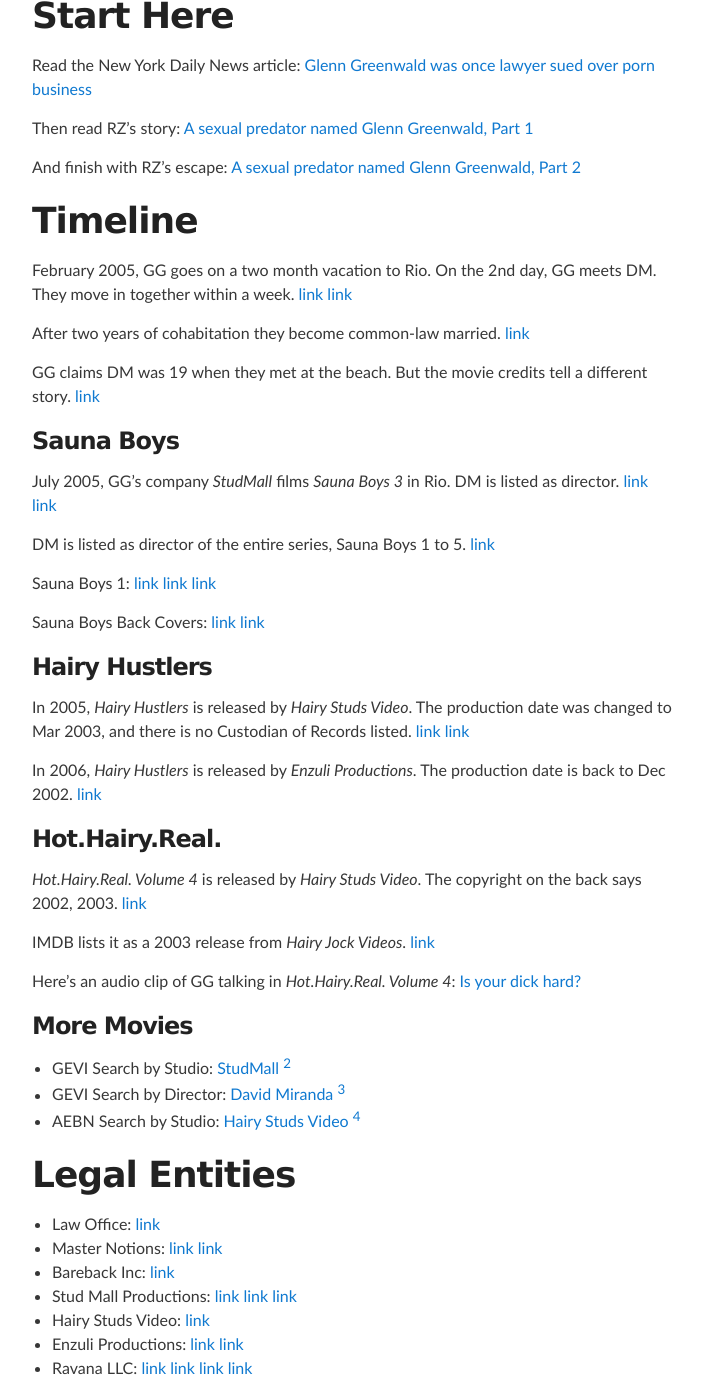
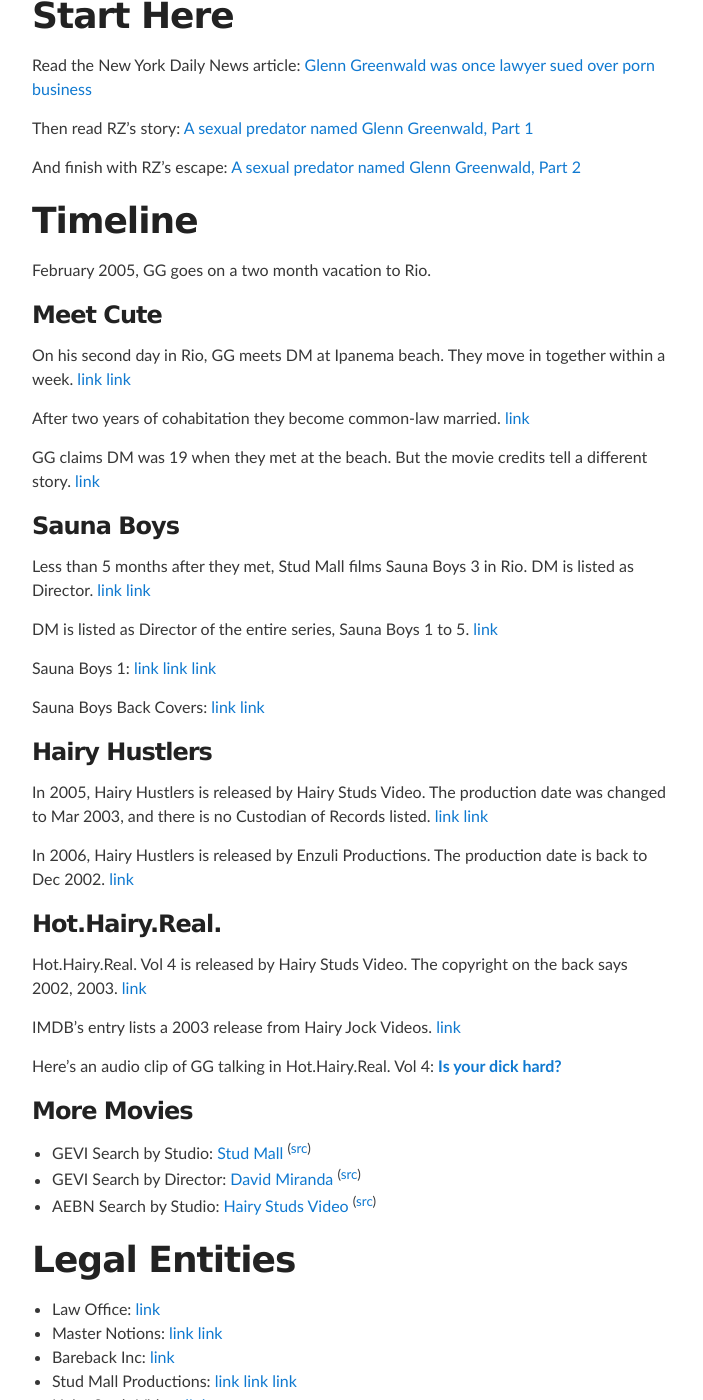
Before and after one commit to masternotions/masternotions.github.io, a Jekyll site: the page built from index.md, in a window 1280 px wide and 1400 px high, scrolled down 205 px. Shown: the whole window, without its empty margins (288-991 px from the left). Built offline with Jekyll 4.4.1, drawn with Linux system fonts in a browser that asks for light colours; comment, search, counter and statistics services are not loaded; some of the changed text lies outside the part shown.

Commit message:
Update index.md

```diff
--- a/index.md
+++ b/index.md
@@ -17,7 +17,11 @@ And finish with RZ's escape: [A sexual predator named Glenn Greenwald, Part 2](p
 
 # Timeline
 
-February 2005, GG goes on a two month vacation to Rio. On the 2nd day, GG meets DM. They move in together within a week.
+February 2005, GG goes on a two month vacation to Rio.
+
+## Meet Cute
+
+On his second day in Rio, GG meets DM at Ipanema beach. They move in together within a week.
 [link](https://twitter.com/wokyleeks/status/1298827978164453378)
 [link](https://twitter.com/AlanVRK/status/1298322296579522564)
 
@@ -29,11 +33,11 @@ GG claims DM was 19 when they met at the beach. But the movie credits tell a dif
 
 ## Sauna Boys
 
-July 2005, GG's company _StudMall_ films _Sauna Boys 3_ in Rio. DM is listed as director.
+Less than 5 months after they met, Stud Mall films Sauna Boys 3 in Rio. DM is listed as Director.
 [link](https://twitter.com/AlanVRK/status/1298727516736233472)
 [link](https://twitter.com/AlanVRK/status/1299105381910802445)
 
-DM is listed as director of the entire series, Sauna Boys 1 to 5.
+DM is listed as Director of the entire series, Sauna Boys 1 to 5.
 [link](https://twitter.com/wokyleeks/status/1299808430450855936)
 
 Sauna Boys 1: [link](https://twitter.com/AlanVRK/status/1298731008389509125) [link](https://twitter.com/AlanVRK/status/1298706588199460865) [link](https://twitter.com/wokyleeks/status/1299809826067816448)
@@ -42,27 +46,27 @@ Sauna Boys Back Covers: [link](https://twitter.com/AlanVRK/status/12987151750510
 
 ## Hairy Hustlers
 
-In 2005, _Hairy Hustlers_ is released by _Hairy Studs Video_. The production date was changed to Mar 2003, and there is no Custodian of Records listed.
+In 2005, Hairy Hustlers is released by Hairy Studs Video. The production date was changed to Mar 2003, and there is no Custodian of Records listed.
 [link](https://twitter.com/AlanVRK/status/1299761145922945027)
 [link](https://twitter.com/AlanVRK/status/1299769069382569986)
 
-In 2006, _Hairy Hustlers_ is released by _Enzuli Productions_. The production date is back to Dec 2002.
+In 2006, Hairy Hustlers is released by Enzuli Productions. The production date is back to Dec 2002.
 [link](https://twitter.com/AlanVRK/status/1299767507654529025)
 
 ## Hot.Hairy.Real.
 
-_Hot.Hairy.Real. Volume 4_ is released by _Hairy Studs Video_. The copyright on the back says 2002, 2003.
+Hot.Hairy.Real. Vol 4 is released by Hairy Studs Video. The copyright on the back says 2002, 2003.
 [link](https://twitter.com/AlanVRK/status/1299754728897863685)
 
-IMDB lists it as a 2003 release from _Hairy Jock Videos_. [link](https://www.imdb.com/title/tt7801464/)
+IMDB's entry lists a 2003 release from Hairy Jock Videos. [link](https://www.imdb.com/title/tt7801464/)
 
-Here's an audio clip of GG talking in _Hot.Hairy.Real. Volume 4_: [Is your dick hard?](./media/hairy-studs-4-audio.mp4)
+Here's an audio clip of GG talking in Hot.Hairy.Real. Vol 4: **[Is your dick hard?](./media/hairy-studs-4-audio.mp4)**
 
 ## More Movies
 
-- GEVI Search by Studio: [StudMall](./assets/images/gevi-studio-studmall.png) <sup>[2]</sup>
-- GEVI Search by Director: [David Miranda](./assets/images/gevi-director-dm.png) <sup>[3]</sup>
-- AEBN Search by Studio: [Hairy Studs Video](./assets/images/aebn-series-hairystuds.png) <sup>[4]</sup>
+- GEVI Search by Studio: [Stud Mall](./assets/images/gevi-studio-studmall.png) <sup>([src](https://www.gayeroticvideoindex.com/C/7/6277.html))</sup>
+- GEVI Search by Director: [David Miranda](./assets/images/gevi-director-dm.png) <sup>([src](https://www.gayeroticvideoindex.com/D/3/2013.html))</sup>
+- AEBN Search by Studio: [Hairy Studs Video](./assets/images/aebn-series-hairystuds.png) <sup>([src](https://gay.aebn.com/gay/studios/19516/hairy-studs-video))</sup>
 
 # Legal Entities
 
@@ -78,9 +82,9 @@ Here's an audio clip of GG talking in _Hot.Hairy.Real. Volume 4_: [Is your dick
 
 - ``Aug 23, 2001`` US District Court for the Northern District of Illinois: [Anderson v. Hale, 159 F. Supp. 2d 1116 (N.D. Ill. 2001)](https://law.justia.com/cases/federal/district-courts/FSupp2/159/1116/2384296)
 - ``Feb 02, 2003`` Committee Report for New York City Bar: [Formal Opinion 2003-02: Undisclosed Taping of Conversations by Lawyers](https://www.nycbar.org/member-and-career-services/committees/reports-listing/reports/detail/formal-opinion-2003-02-undisclosed-taping-of-conversations-by-lawyers-1)
-- ``Mar 11, 2014`` John Young on Cryptome: [Glenn Greenwald Eyeball] (SITE DOWN) <!-- [Glenn Greenwald Eyeball](https://cryptome.org/2014-info/glenn-greenwald/glenn-greenwald.htm) -->
+- ``Mar 11, 2014`` John Young on Cryptome: [Glenn Greenwald Eyeball](https://cryptome.org/2014-info/glenn-greenwald/glenn-greenwald.htm)
 - ``Jan 31, 2016`` Dave Emory on Spitfire List: [FTR #888 Compendium on Citizen Greenwald: A Shiller for Killers](http://spitfirelist.com/for-the-record/ftr-888-compendium-on-citizen-greenwald-a-shiller-for-killers/)
-- ``Feb 01, 2017`` Jewish Defense Organization: [Dossier on Glenn Greenwald](./docs/jewish-defense-organization-dossier.pdf) <sup>[1]</sup>
+- ``Feb 01, 2017`` Jewish Defense Organization: [Dossier on Glenn Greenwald](./docs/jewish-defense-organization-dossier.pdf) <sup>([src](http://docshare.tips/the-story-of-a-jew-who-fell-in-love-with-a-nazi-the-glenn-greenwald-matt-hale-affair_58aa1654b6d87f6f5d8b5237.html))</sup>
 - ``Apr 14, 2020`` ProPublica: [RAVANA LLC - Coronavirus Bailouts](https://projects.propublica.org/coronavirus/bailouts/loans/ravana-llc-a962e2a231387214e7a1c7778ec6e3ab)
 
 # Articles
@@ -100,9 +104,5 @@ Here's an audio clip of GG talking in _Hot.Hairy.Real. Volume 4_: [Is your dick
 
 - [Articles](articles.md)
 
-[1]: http://docshare.tips/the-story-of-a-jew-who-fell-in-love-with-a-nazi-the-glenn-greenwald-matt-hale-affair_58aa1654b6d87f6f5d8b5237.html
-[2]: https://www.gayeroticvideoindex.com/C/7/6277.html
-[3]: https://www.gayeroticvideoindex.com/D/3/2013.html
-[4]: https://gay.aebn.com/gay/studios/19516/hairy-studs-video
-[Z1]: https://www.fbi.gov/wanted/cyber/evgeniy-mikhailovich-bogachev
-[Z2]: https://aficwomendirect.org/director/jenkleiner/
+[1]: https://www.fbi.gov/wanted/cyber/evgeniy-mikhailovich-bogachev
+[2]: https://aficwomendirect.org/director/jenkleiner/
```
